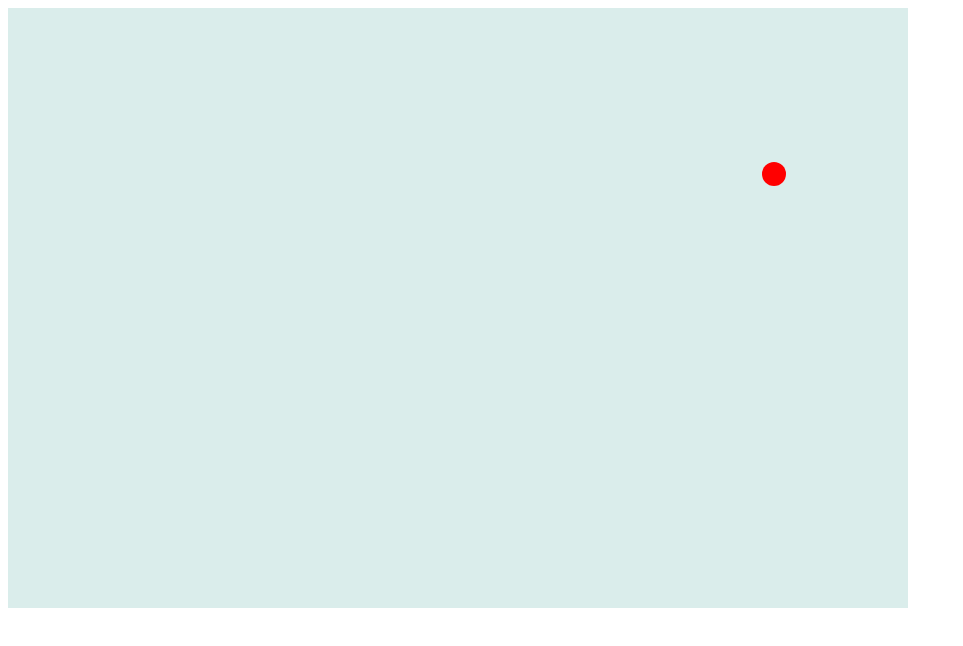
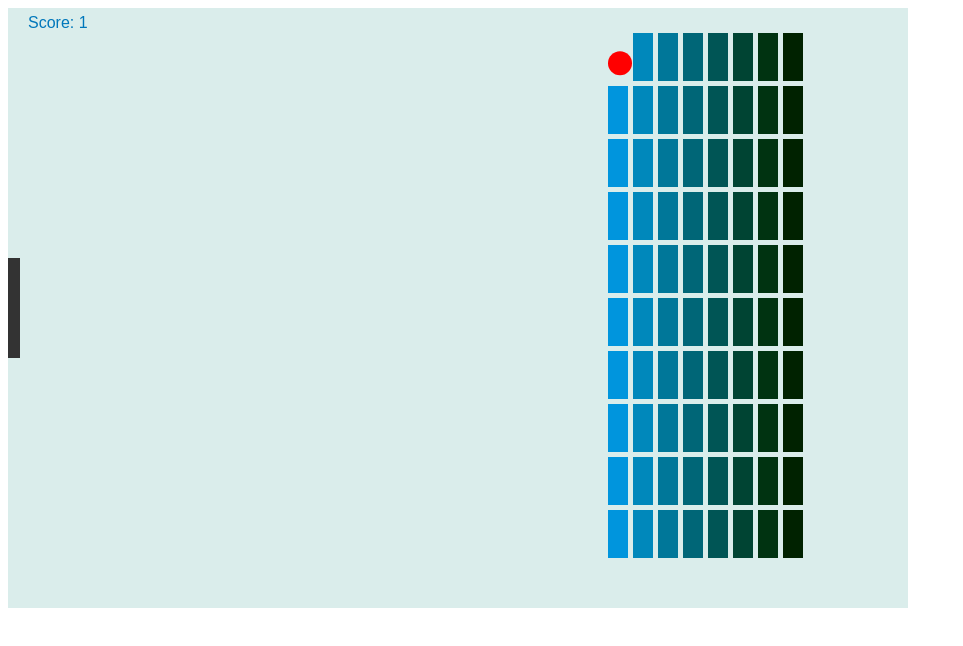
Before and after one commit to joeyajames/website, a plain HTML site: page index.html in a window 1280 px wide. Shown: the whole page, without its empty margins (0-963 px from the left). Drawn offline with Linux system fonts and the light colour scheme.

```diff
--- a/index.html
+++ b/index.html
@@ -2,4 +2,4 @@
 
 <style>canvas { background: #DAEDEB; }</style>
 
-<script src="breakout_2.js"></script>
+<script src="breakout_9.js"></script>
```
